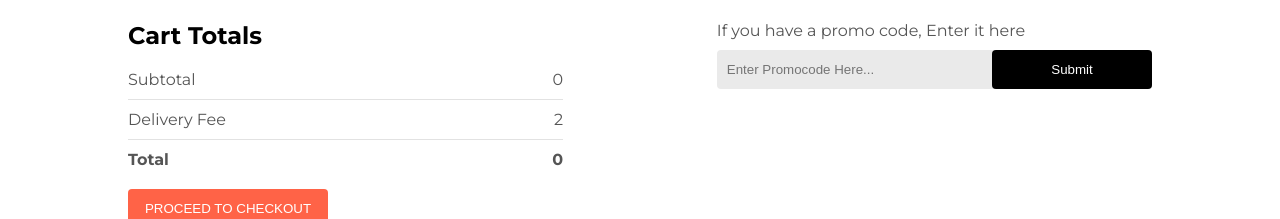
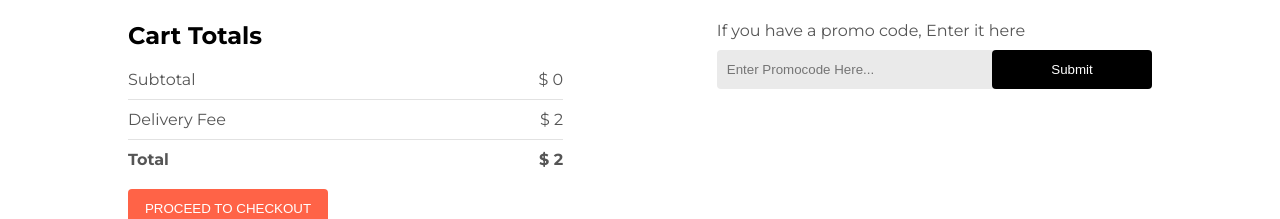
Before and after one commit to saisashreek2692/Smarthop-eMenuReact, a React (Vite) app: page /cart in a window 1280 px wide. Shown: the part 274-493 px from the top of the page. Built offline with nearby package versions, Linux system fonts and the light colour scheme.

Commit message:
New Function to Calculate Final Price in Cart

```diff
--- a/src/Pages/Cart/Cart.jsx
+++ b/src/Pages/Cart/Cart.jsx
@@ -3,7 +3,7 @@ import React, { useContext } from "react";
 import { StoreContext } from "../../Context/StoreContext";
 
 const Cart = () => {
-  const { cartItems, food_list, removeFromCart } = useContext(StoreContext);
+  const { cartItems, food_list, removeFromCart, getTotalCartAmount } = useContext(StoreContext);
 
   return (
     <div className="cart">
@@ -21,8 +21,8 @@ const Cart = () => {
         {food_list.map((item, index) => {
           if (cartItems[item._id] > 0) {
             return (
-              <>
-                <div key={index} className="cart-items-title cart-items-item">
+              <div key={index}>
+                <div className="cart-items-title cart-items-item">
                   <img src={item.image} alt={item.name} />
                   <p>{item.name}</p>
                   <p>$ {item.price}</p>
@@ -33,7 +33,7 @@ const Cart = () => {
                   </p>
                 </div>
                 <hr />
-              </>
+              </div>
             );
           }
         })}
@@ -44,17 +44,17 @@ const Cart = () => {
           <div>
             <div className="cart-total-details">
               <p>Subtotal</p>
-              <p>{0}</p>
+              <p>$ {getTotalCartAmount()}</p>
             </div>
             <hr />
             <div className="cart-total-details">
               <p>Delivery Fee</p>
-              <p>{2}</p>
+              <p>$ {2}</p>
             </div>
             <hr />
             <div className="cart-total-details">
               <b>Total</b>
-              <b>{0}</b>
+              <b>$ {getTotalCartAmount() + 2}</b>
             </div>
           </div>
           <button>PROCEED TO CHECKOUT</button>
```
